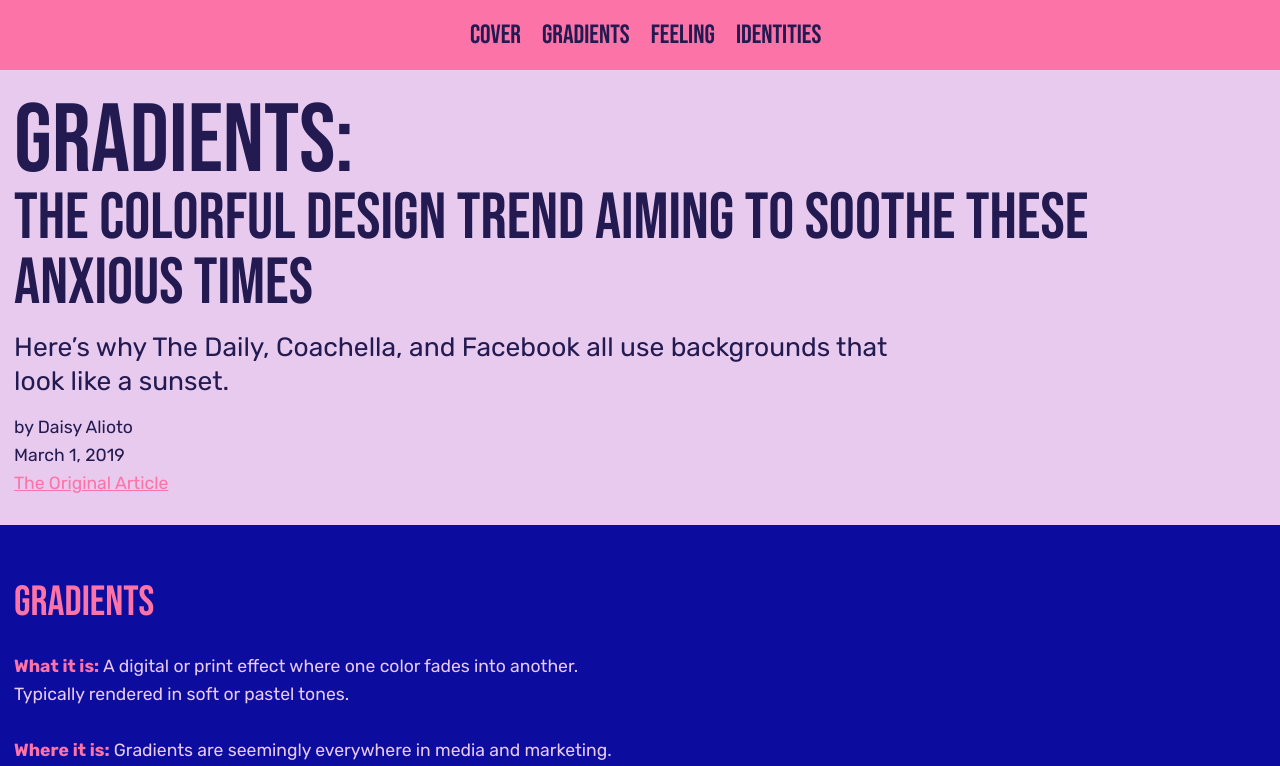
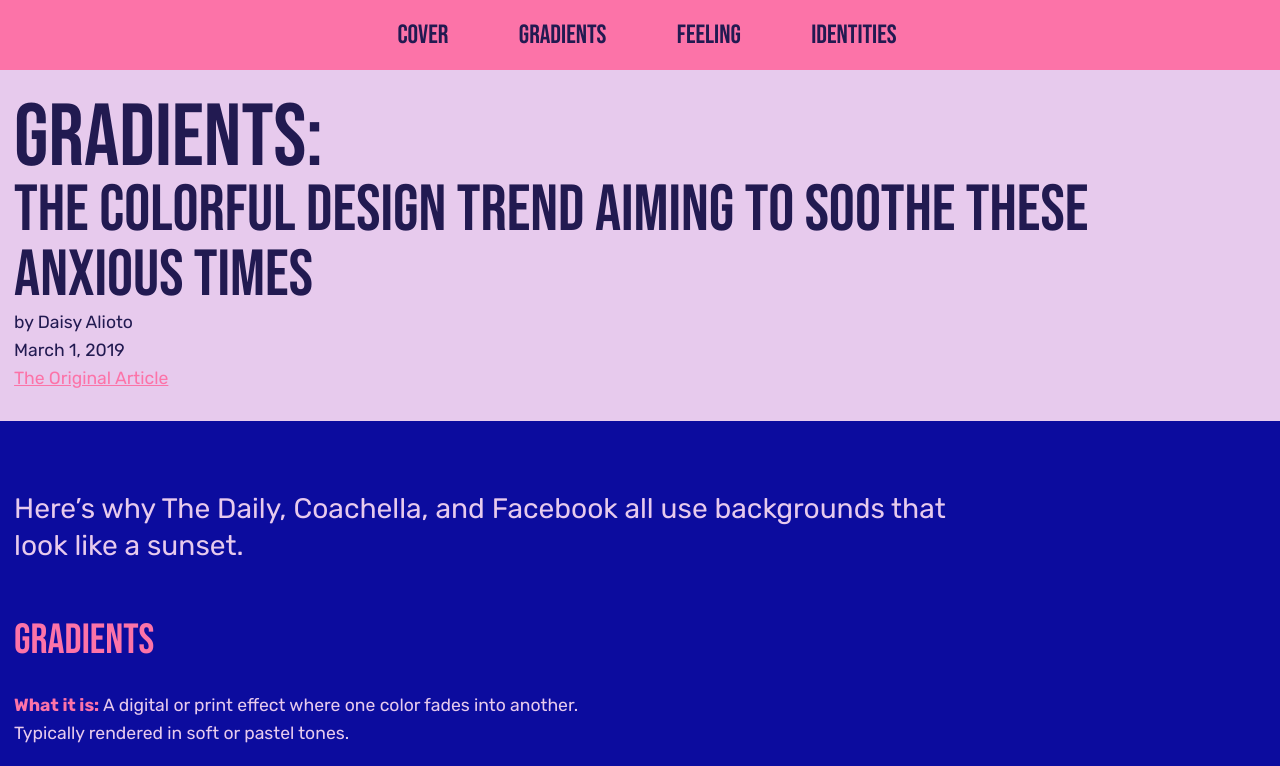
Before and after one commit to lamcrystal/binding, a plain HTML site: page gradients/index.html in a window 1280 px wide. Shown: the top 766 px of the page. Drawn offline with Linux system fonts and the light colour scheme.

Commit message:
nav change

```diff
--- a/dynamic-identities/style.css
+++ b/dynamic-identities/style.css
@@ -107,6 +107,9 @@ em {
 
 /* Nav */
 body > header {
+	position: sticky;
+	inset-block-start: 0;
+	z-index: 10;
 	font-family: var(--font-heading);
 	font-size: var(--text-md);
 	background-color: var(--color-accent);
--- a/gradients/index.html
+++ b/gradients/index.html
@@ -34,7 +34,6 @@
 				<header>
 					<hgroup>
 						<h1><span class="title-key">Gradients:</span> the colorful design trend aiming to soothe these <nobr>anxious times</nobr></h1>
-						<p class="subtitle">Here’s why The Daily, Coachella, and Facebook all use backgrounds that look like <nobr>a sunset.</nobr></p>
 					</hgroup>
 					<p>by Daisy Alioto</p>
 					<time datetime="2019-03-01">March 1, 2019</time>
@@ -43,6 +42,8 @@
 
 				<!-- nobr on the last words of each paragraph keeps them together to avoid orphans -->
 				<section>
+					<p class="subtitle">Here’s why The Daily, Coachella, and Facebook all use backgrounds that look like <nobr>a sunset.</nobr></p>
+
 					<h2>Gradients</h2>
 
 					<p><strong>What it is:</strong> A digital or print effect where one color fades into another. Typically rendered in soft or <nobr>pastel tones.</nobr></p>
--- a/gradients/style.css
+++ b/gradients/style.css
@@ -5,11 +5,12 @@
 	--text-body: 1.1rem;
 	--text-sm: calc(var(--text-body) * 1.1);
 	--text-md: calc(var(--text-body) * 1.5);
+	--text-lg: calc(var(--text-body) * 1.6);
 	--text-xl: calc(var(--text-body) * 2);
 	--text-h2: calc(var(--text-body) * 2.4);
 	--text-h1: calc(var(--text-body) * 3.7);
 	/* Big word in title */
-	--text-title-key: calc(var(--text-body) * 5.5);
+	--text-title-key: calc(var(--text-body) * 5);
 
 /* Spacing */
 	--space-xs: calc(var(--space-md) / 10);
@@ -95,6 +96,9 @@ em {
 
 /* Nav */
 body > header {
+	position: sticky;
+	inset-block-start: 0;
+	z-index: 10;
 	font-family: var(--font-heading);
 	font-size: var(--text-md);
 	background-color: var(--color-accent);
@@ -134,15 +138,15 @@ article > header {
 		color: var(--color-bg);
 		margin-block-end: 0;
 	}
+}
 
 	.subtitle {
-		font-size: var(--text-md);
+		font-size: var(--text-lg);
 		line-height: 1.3;
-		color: var(--color-bg);
+		color: var(--color-main);
 		margin-block-start: var(--space-sm);
-		margin-block-end: var(--space-sm);
+		margin-block-end: var(--space-lg);
 	}
-}
 
 /* Sections as full colour bands that change as you scroll */
 section {
--- a/hooked-on-a-feeling/style.css
+++ b/hooked-on-a-feeling/style.css
@@ -106,6 +106,9 @@ em {
 
 /* Nav */
 body > header {
+	position: sticky;
+	inset-block-start: 0;
+	z-index: 10;
 	font-family: var(--font-heading);
 	font-size: var(--text-md);
 	background-color: var(--color-accent);
--- a/styles/common.css
+++ b/styles/common.css
@@ -5,8 +5,9 @@
 :root {
 /* Text sizes, all built from the body size */
 	--text-body: 1.1rem;
-	--text-sm: calc(var(--text-body) * 0.8);
+	--text-sm: calc(var(--text-body) * 1.1);
 	--text-md: calc(var(--text-body) * 1.5);
+	--text-lg: calc(var(--text-body) * 1.6);
 	--text-xl: calc(var(--text-body) * 2);
 	--text-h2: calc(var(--text-body) * 2.4);
 	--text-h1: calc(var(--text-body) * 4.2);
@@ -111,22 +112,27 @@ em {
 	font-style: italic;
 }
 
-/* Nav as an accent band, links centered */
+/* Nav as a sticky accent band that stays at the top while you scroll */
 body > header {
+	position: sticky;
+	inset-block-start: 0;
+	z-index: 10;
 	font-family: var(--font-heading);
 	font-size: var(--text-md);
-	text-align: center;
 	background-color: var(--color-accent);
 	padding-block: var(--space-sm);
 
+	/* On mobile the links spread across the full width so all four fit on one line */
 	ul {
+		display: flex;
+		justify-content: space-between;
 		list-style: none;
-	}
 
-	/* Links side by side, with equal space on both sides so the row stays centered */
-	li {
-		display: inline-block;
-		margin-inline: var(--space-xs);
+		/* On desktop they sit together in the middle with more space between them */
+		@media (width > 700px) {
+			justify-content: center;
+			gap: var(--space-lg);
+		}
 	}
 
 	a {
@@ -136,6 +142,11 @@ body > header {
 		&:hover {
 			color: var(--color-main);
 		}
+	}
+
+	/* Current page underlined so you know where you are */
+	a[aria-current="page"] {
+		text-decoration: underline;
 	}
 }
 
```
